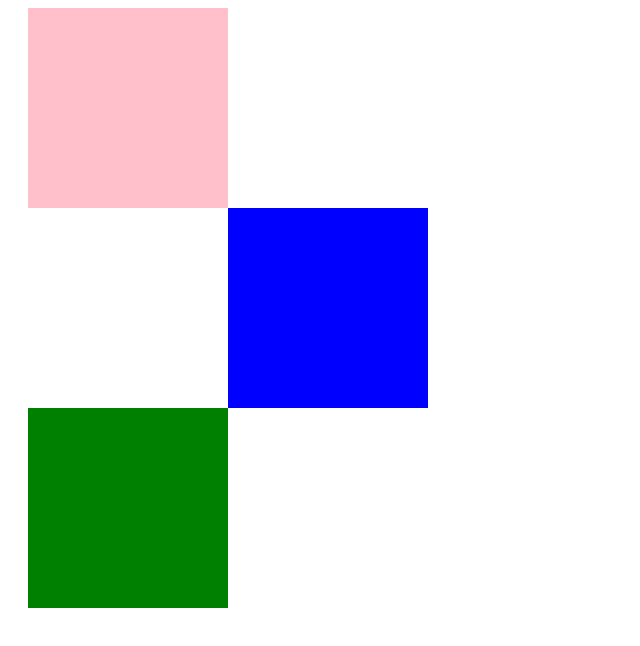
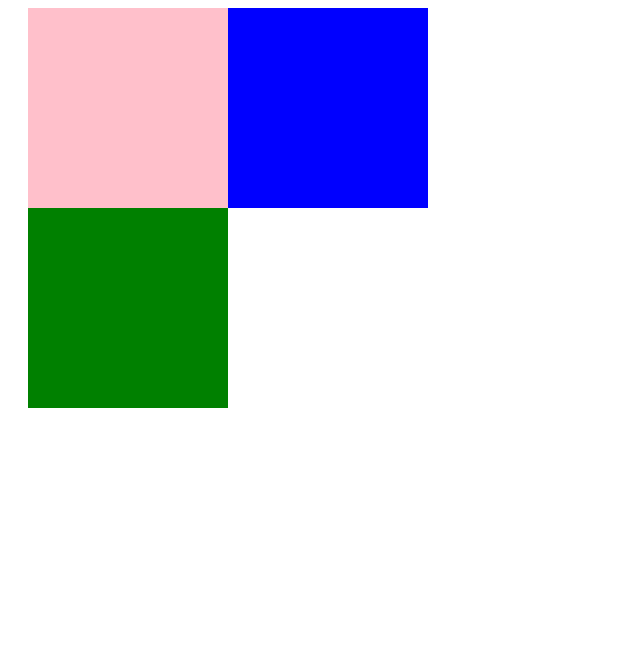
Before and after one commit to NellySaavedra/Positioning, a plain HTML site: page index.html in a window 1280 px wide. Shown: the whole page, without its empty margins (0-640 px from the left). Drawn offline with Linux system fonts and the light colour scheme.

Commit message:
DivDentroDeDiv

```diff
--- a/index.html
+++ b/index.html
@@ -6,7 +6,9 @@
 		<title>Positioning</title>
 	</head>
 	<body>
-		<div class="Caja1"></div>
-		<div class="Caja2"></div>
-		<div class="Caja3"></div>
+
+		<div class="rosa">
+			<div class="azul"></div>
+		</div>
+		<div class="verde"></div>
 	</body>
--- a/main.css
+++ b/main.css
@@ -4,19 +4,18 @@ div {
 	margin: 0px;
 	padding: 0px;
 }
-.Caja1 {
+.rosa {
 	background-color: pink;
 	position: static;
 	margin-left: 20px;
 }
-.Caja2 {
+.azul {
 	background-color: blue;
 	position: relative;
-	left: 220px;
+	left: 200px;
 }
-.Caja3{
+.verde {
 	background-color: green;
 	position: static;
 	margin-left: 20px;
-
 }
```
